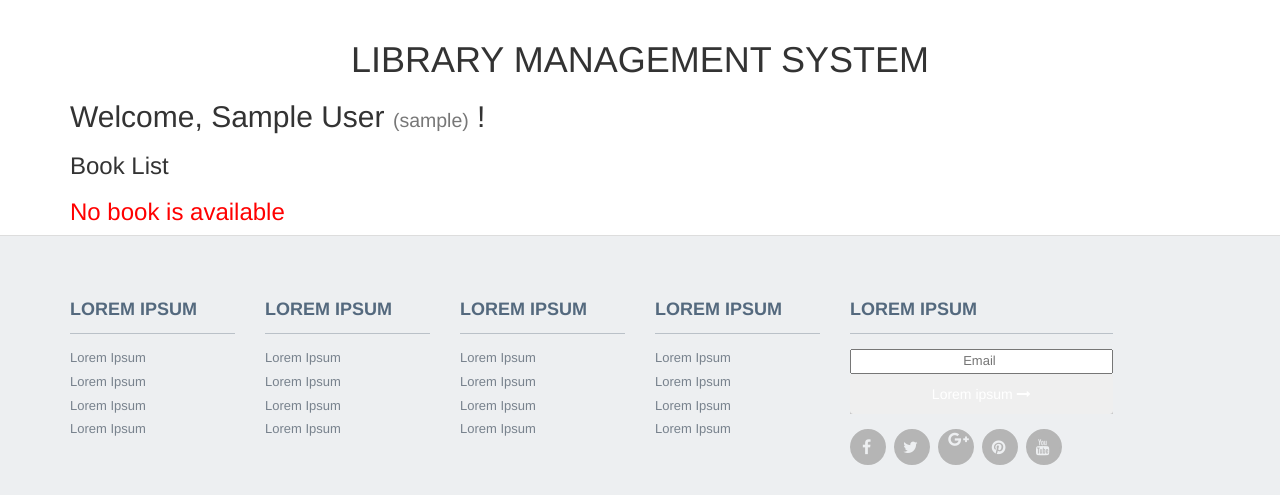
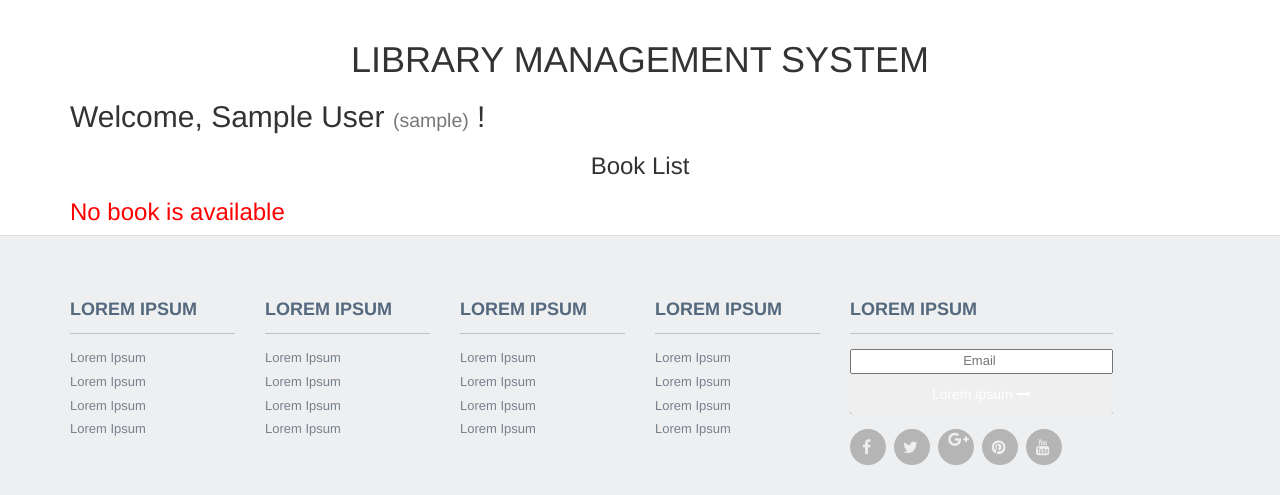
Before and after one commit to immanoj16/Library, a Django app: page / in a window 1280 px wide. Shown: the part 53-548 px from the top of the page. Run offline with Django 3.2, Linux system fonts and the light colour scheme; the visitor is signed in with stand-in values (Sample User, id 1); data that the repository does not hold is empty; some libraries are stand-ins or nearby versions.

Commit message:
Change the home page

```diff
--- a/books/templates/books/home.html
+++ b/books/templates/books/home.html
@@ -9,7 +9,7 @@
     <p>Your phone no: {{ user.profile.phone }}</p>
     <p>Registration No: {{ user.profile.regd_no }}</p>
     <p>You are in {{ user.profile.year }} of {{ user.profile.branch }}</p>-->
-    <h3>Book List</h3>
+    <h3 class="text-center text-capitalize">Book List</h3>
 
     {% if success_message %}
         <div class="alert alert-success">
```
